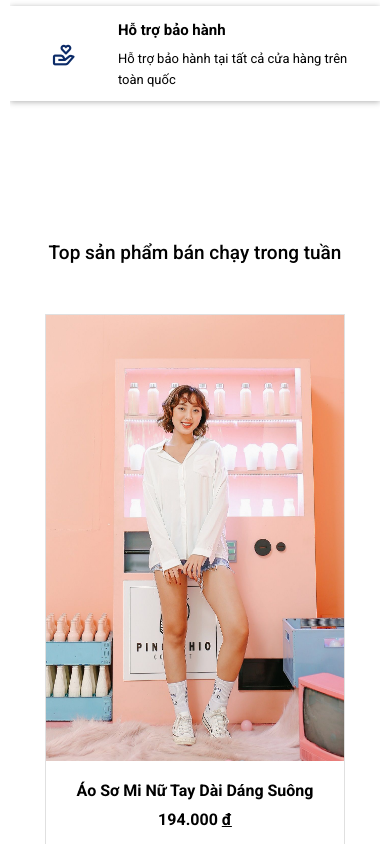
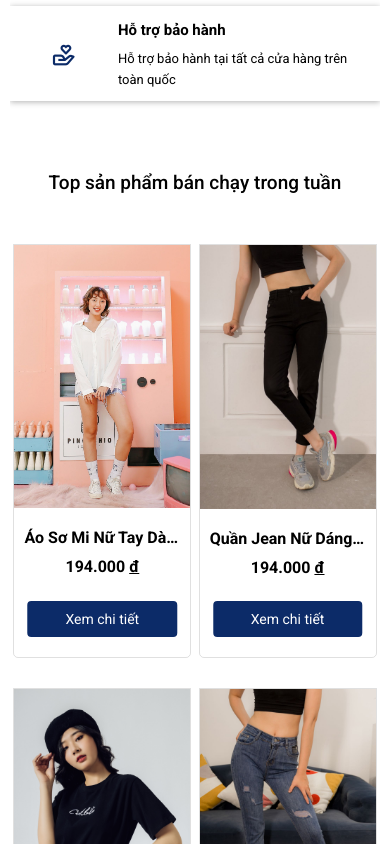
Before and after one commit to nguyenducde/shopping-authentic, a React (Create React App) app: page /#/ in a window 390 px wide. Shown: the part 1180-2024 px from the top of the page. Built offline with nearby package versions, Linux system fonts and the light colour scheme.

Commit message:
Responsive - Mobile - 2 Product Item on The Row

```diff
--- a/src/sass/_category.scss
+++ b/src/sass/_category.scss
@@ -186,15 +186,17 @@
         }
 
         &__product {
-            margin-top: 2rem;
-            flex-direction: column;
+            margin: 2rem 0 0;
 
             &__item {
-                width: 300px;
+                width: 48%;
                 margin: 0 auto 3rem;
+                height: 42rem;
 
-                &:first-child {
-                    margin-top: 1.5rem;
+                &__image {
+                    img {
+                        height: 27rem;
+                    }
                 }
             }
         }
--- a/src/sass/_header.scss
+++ b/src/sass/_header.scss
@@ -319,6 +319,7 @@
 
             &__icon-open {
                 display: block;
+                left: 5px;
             }
 
             &__user {
--- a/src/sass/_product-card.scss
+++ b/src/sass/_product-card.scss
@@ -98,7 +98,7 @@
 
 @media only screen and (max-width: 767px){
     .product {
-        margin-top: 0;
+        margin-top: 0 !important;
         border-bottom: 2px solid $main-color;
         padding-bottom: 2rem;
 
@@ -112,16 +112,20 @@
         }
 
         &-card {
-            flex-direction: column;
 
             &__item {
-                width: 300px;
+                width: 48%;
                 margin: 0 auto 3rem;
 
                 &__info {
                     &__name, &__price {
                         font-size: 1.6rem;
                     }
+                }
+
+                &__buy {
+                    width: 85%;
+                    font-size: 1.4rem;
                 }
             }
         }
```
